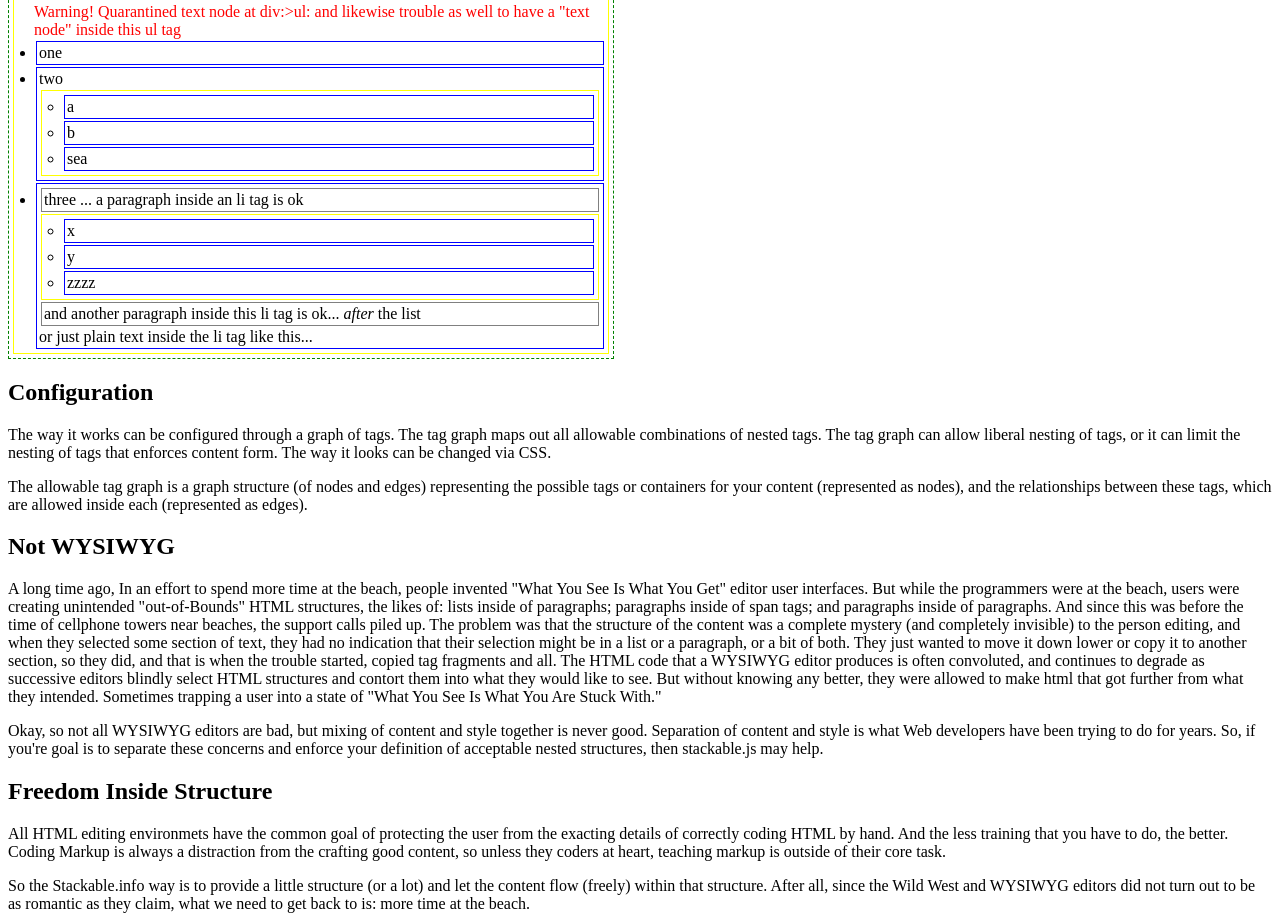
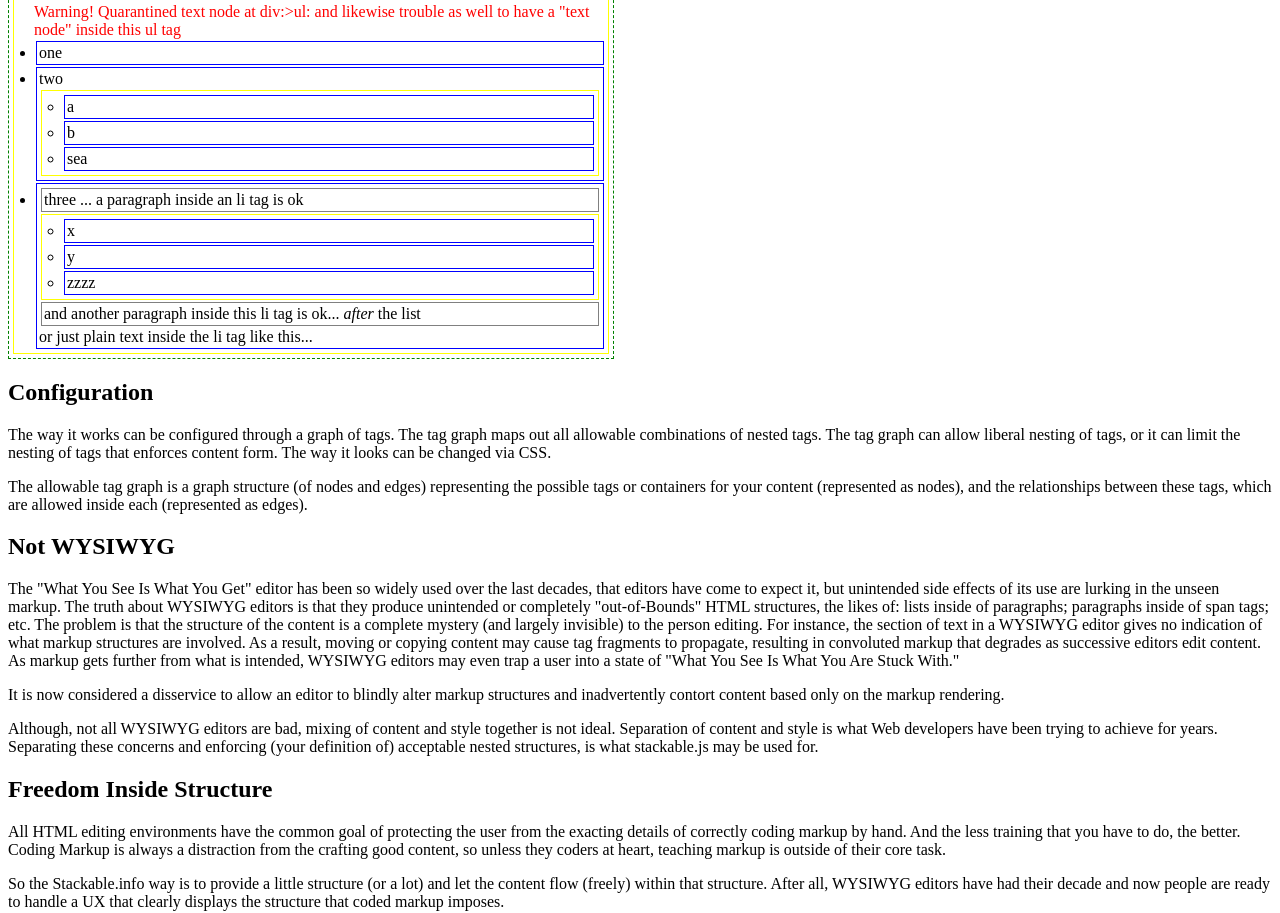
Before and after one commit to nmorse/stackable.info, a plain HTML site: page index.html in a window 1280 px wide. Shown: the part 672-1585 px from the top of the page. Drawn offline with nearby package versions, Linux system fonts and the light colour scheme.

Commit message:
Update index.html
came back from the beach

```diff
--- a/index.html
+++ b/index.html
@@ -16,11 +16,11 @@
 
 <body style="height:500px;">
 <h1 class="url-jingle">Stackable.info</h1>
-<p class="tag-line">"Nested in a stack of information."</p>
+<p class="tag-line">"Nested in a stack of information, stackable.info nurtures text into well-formed content."</p>
 <p>Stackable.info is a rich text editor that clearly displays the structure of your content.<br/>
-The programmer defines the allowable <a href="#structured_content" >HTML structures</a> and how they may be nested.<br/>
-The editors are easily able to structure their content using any allowable HTML structures. The editing environment only offers acceptable structures at any given nesting level, and always enforces well formed content.<br/>
-The benefit is that Editors are given the freedom to concentrate on creating content, without having to be concerned about HTML structural continuity or validity.<br/>
+A programmer defines the allowable <a href="#structured_content" >HTML structures</a> and how they may be nested.<br/>
+An editor is easily able to structure their content using any allowable markup (HTML) structures. The editing environment then offers only acceptable structures at any given nesting level, and always enforces well-formed content.<br/>
+The benefit is that Editors are given the freedom to concentrate on creating content, without having to be concerned about markup structural continuity or validity.<br/>
 </p>
 
 <h2>Demonstration</h2>
@@ -57,26 +57,31 @@ tags or containers for your content (represented as nodes), and the relationship
 
 
 <h2 class="topic not_wymsiwyg">Not WYSIWYG</h1>
-<p class="topic">A long time ago, In an effort to spend more time at the beach, people invented "What You See Is What You Get" editor user interfaces.
-But while the programmers were at the beach, users were creating unintended "out-of-Bounds" HTML structures, the likes of: lists inside of paragraphs; paragraphs inside of span tags; and paragraphs inside of paragraphs.
-And since this was before the time of cellphone towers near beaches, the support calls piled up. The problem was that the structure of the content was a
-complete mystery (and completely invisible) to the person editing, and when they selected some section of text, they had no indication that their selection might be in a list or a paragraph, or a bit of both.
-They just wanted to move it down lower or copy it to another section, so they did,
-and that is when the trouble started, copied tag fragments and all. The HTML code that a WYSIWYG editor produces is often convoluted, and continues to degrade as successive editors
-blindly select HTML structures and contort them into what they would like to see. But without knowing any better, they were allowed to make html that got further from what they intended.
-Sometimes trapping a user into a state of "What You See Is What You Are Stuck With."</p>
+<p class="topic">The "What You See Is What You Get" editor has been so widely used over the last decades,
+that editors have come to expect it, but unintended side effects of its use are lurking in the unseen markup.
+The truth about WYSIWYG editors is that they produce unintended or completely "out-of-Bounds" HTML structures, the likes of: lists inside of paragraphs; paragraphs inside of span tags; etc.
+
+ The problem is that the structure of the content is a
+complete mystery (and largely invisible) to the person editing. For instance, the section of text in a WYSIWYG editor gives no indication of what markup structures are involved.
+As a result, moving or copying content may cause tag fragments to propagate, resulting in convoluted markup that degrades as successive editors edit content.
+As markup gets further from what is intended, WYSIWYG editors
+may even trap a user into a state of "What You See Is What You Are Stuck With."
+</p>
 <p>
-Okay, so not all WYSIWYG editors are bad, but mixing of content and style together is never good. Separation of content and style is what Web developers have been trying to do for years. So, if you're goal is to separate these concerns and enforce your definition of acceptable nested structures, then stackable.js may help.
+It is now considered a disservice to allow an editor to blindly alter markup structures and inadvertently contort content based only on the markup rendering.
+</p>
+<p>
+Although, not all WYSIWYG editors are bad, mixing of content and style together is not ideal. Separation of content and style is what Web developers have been trying to achieve for years. Separating these concerns and enforcing (your definition of) acceptable nested structures, is what stackable.js may be used for.
 </p>
 
 <h2 class="topic FIS">Freedom Inside Structure</h1>
-<p class="topic"> All HTML editing environmets have the
-common goal of protecting the user from the exacting details of correctly coding HTML by hand.
+<p class="topic"> All HTML editing environments have the
+common goal of protecting the user from the exacting details of correctly coding markup by hand.
 And the less training that you have to do, the better. Coding Markup is always a distraction from the crafting good content, so unless
 they coders at heart, teaching markup is outside of their core task.
 </p>
 <p>So the Stackable.info way is to provide a little structure (or a lot) and let the content flow (freely) within that structure.
-After all, since the Wild West and WYSIWYG editors did not turn out to be as romantic as they claim, what we need to get back to is: more time at the beach.
+After all, WYSIWYG editors have had their decade and now people are ready to handle a UX that clearly displays the structure that coded markup imposes.
 </p>
 
 </body>
```
